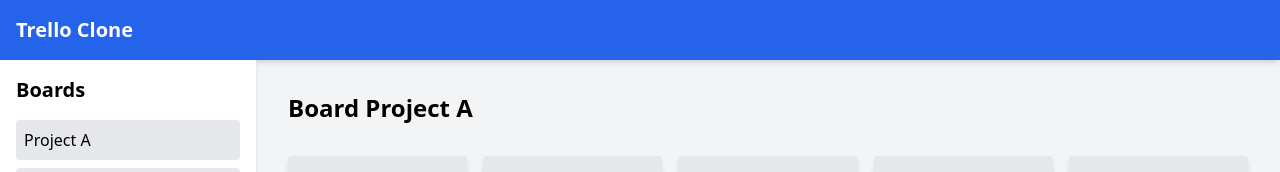
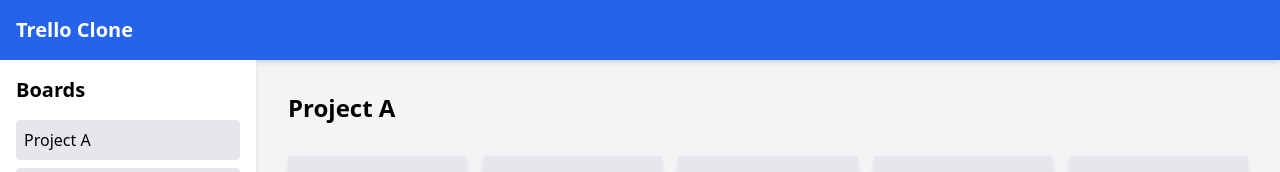
Before and after one commit to kau-wtag/trello-clone, a React (Vite) app: page /board/1 in a window 1280 px wide. Shown: the top 172 px of the page. Built offline with nearby package versions, Linux system fonts and the light colour scheme.

Commit message:
remove board tag

```diff
--- a/src/components/Board.jsx
+++ b/src/components/Board.jsx
@@ -15,7 +15,7 @@ const Board = () => {
 
   return (
     <div className="board grid grid-cols-5 gap-4 p-4">
-      <h2 className="col-span-5 text-2xl font-bold mb-4">Board {board.name}</h2>
+      <h2 className="col-span-5 text-2xl font-bold mb-4">{board.name}</h2>
       {sections.map((section, index) => (
         <Section key={index} title={section} />
       ))}
```
